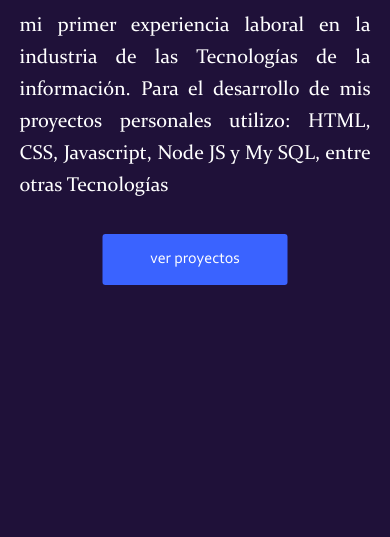
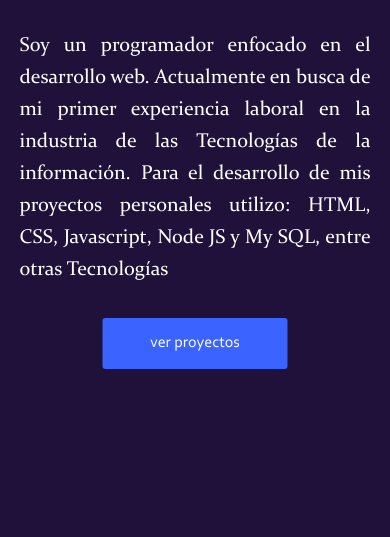
Before and after one commit to jpmsoftware/portfolio, a website: page public/home.html in a window 390 px wide. Shown: the part 307-844 px from the top of the page. Drawn offline with Linux system fonts and the light colour scheme.

Commit message:
some mods

```diff
--- a/public/css/styles.css
+++ b/public/css/styles.css
@@ -319,6 +319,6 @@ textarea {
     .container {
         width: 90%;
         position: absolute;
-        top: 40%;
+        top: 50%;
     }
 }
```
